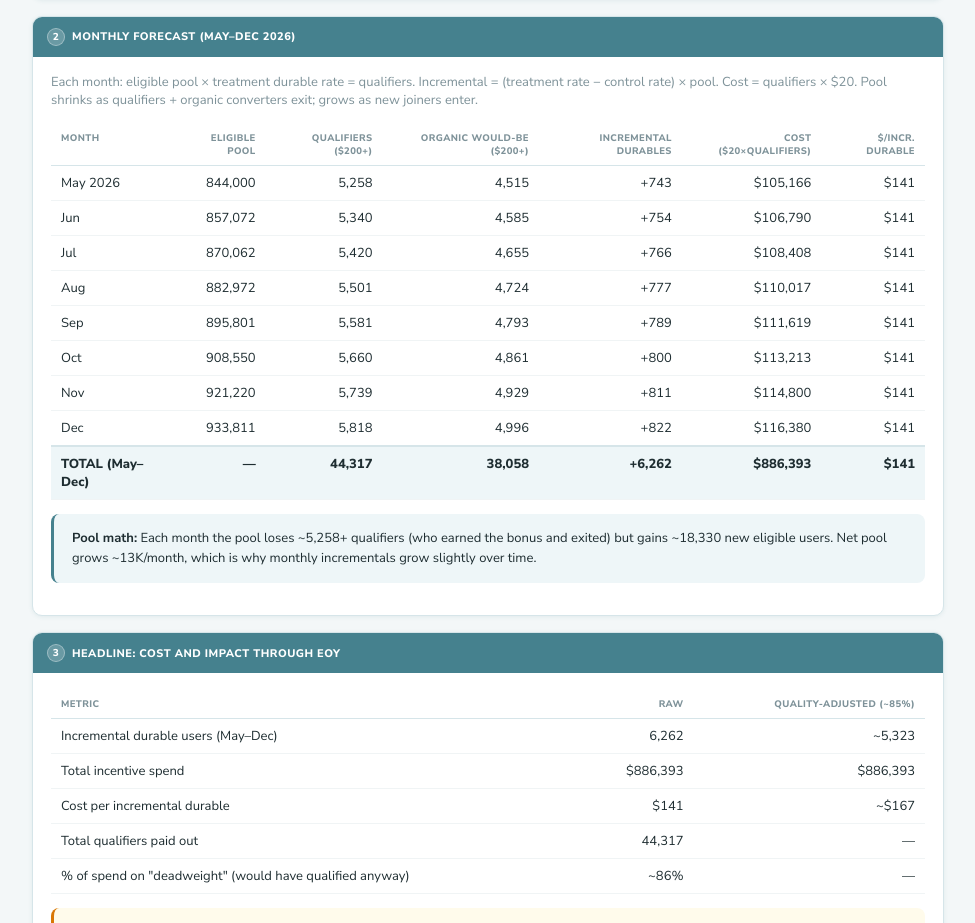
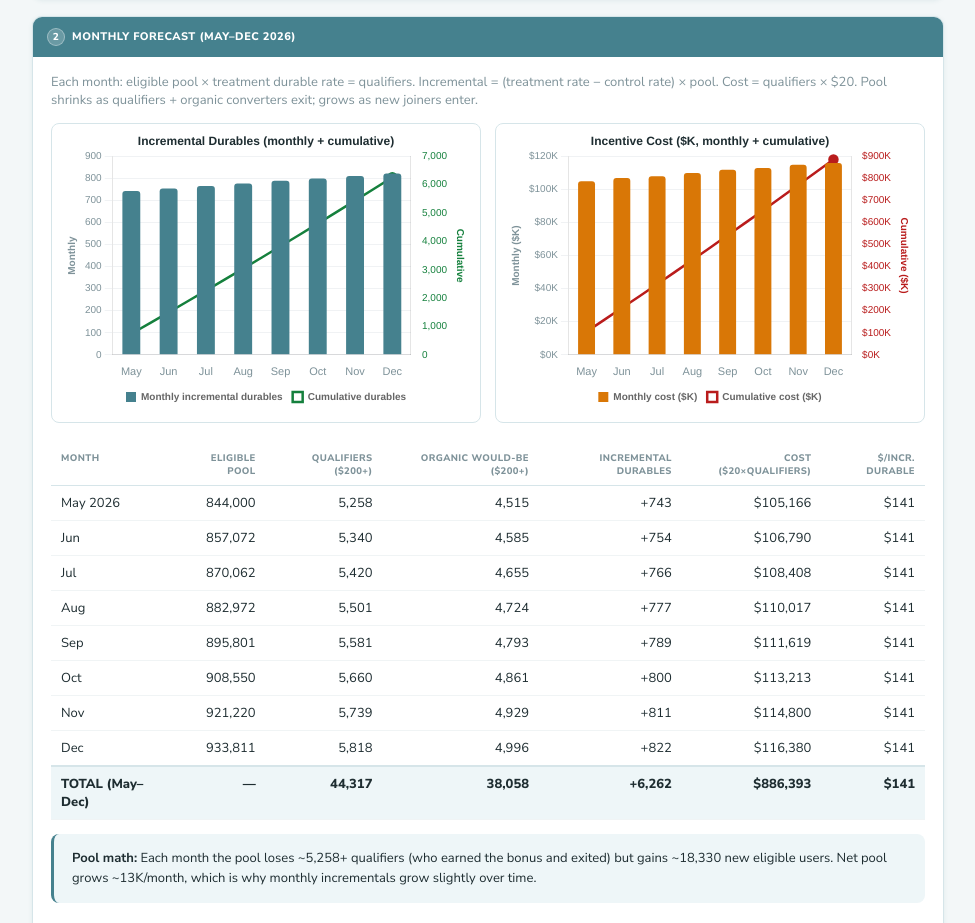
Before and after one commit to justinzhou-cloud/first-deposit-experiment, a plain HTML site: page forecast.html in a window 1280 px wide. Shown: the part 888-1811 px from the top of the page, without its empty margins (152-1127 px from the left). Drawn offline with nearby package versions, Linux system fonts and the light colour scheme.

Commit message:
Add forecast visuals: monthly + cumulative durables and cost charts
Made-with: Cursor

```diff
--- a/forecast.html
+++ b/forecast.html
@@ -116,6 +116,15 @@
     <div class="sec-head"><span class="sec-num">2</span> Monthly forecast (May&ndash;Dec 2026)</div>
     <div class="card-body">
       <p style="font-size:13px; color:var(--muted); margin:0 0 14px;">Each month: eligible pool &times; treatment durable rate = qualifiers. Incremental = (treatment rate &minus; control rate) &times; pool. Cost = qualifiers &times; $20. Pool shrinks as qualifiers + organic converters exit; grows as new joiners enter.</p>
+
+      <div style="display:grid; grid-template-columns:1fr 1fr; gap:14px; margin-bottom:20px;">
+        <div style="position:relative; height:300px; background:var(--surface); border:1px solid var(--border); border-radius:8px; padding:10px;">
+          <canvas id="chart-forecast-durables"></canvas>
+        </div>
+        <div style="position:relative; height:300px; background:var(--surface); border:1px solid var(--border); border-radius:8px; padding:10px;">
+          <canvas id="chart-forecast-cost"></canvas>
+        </div>
+      </div>
 
       <table>
         <thead>
@@ -433,6 +442,69 @@
 <script src="https://cdn.jsdelivr.net/npm/chart.js@4.4.3/dist/chart.umd.min.js"></script>
 <script>
 (function () {
+  /* ── Forecast charts ── */
+  var months = ['May', 'Jun', 'Jul', 'Aug', 'Sep', 'Oct', 'Nov', 'Dec'];
+  var incrDurables = [743, 754, 766, 777, 789, 800, 811, 822];
+  var cumDurables = [];
+  var cumCost = [];
+  var monthlyCost = [105166, 106790, 108408, 110017, 111619, 113213, 114800, 116380];
+  var running = 0; var runCost = 0;
+  for (var i = 0; i < months.length; i++) {
+    running += incrDurables[i]; cumDurables.push(running);
+    runCost += monthlyCost[i]; cumCost.push(Math.round(runCost / 1000));
+  }
+
+  var tealC = '#45818e'; var greenC = '#15803d'; var amberC = '#d97706'; var mutedC = '#7e9299';
+
+  new Chart(document.getElementById('chart-forecast-durables'), {
+    type: 'bar',
+    data: {
+      labels: months,
+      datasets: [
+        { label: 'Monthly incremental durables', data: incrDurables, backgroundColor: tealC, borderRadius: 3, barPercentage: 0.6, yAxisID: 'y' },
+        { label: 'Cumulative durables', data: cumDurables, type: 'line', borderColor: greenC, backgroundColor: 'transparent', borderWidth: 2.5, pointRadius: 4, pointBackgroundColor: greenC, tension: 0.2, yAxisID: 'y2' }
+      ]
+    },
+    options: {
+      responsive: true, maintainAspectRatio: false, animation: false,
+      plugins: {
+        title: { display: true, text: 'Incremental Durables (monthly + cumulative)', font: { size: 12, weight: '800' }, color: '#1e2d31', padding: { bottom: 8 } },
+        legend: { position: 'bottom', labels: { boxWidth: 10, font: { size: 10, weight: '600' } } },
+        tooltip: { callbacks: { label: function(ctx) { return ctx.dataset.label + ': ' + ctx.parsed.y.toLocaleString(); } } }
+      },
+      scales: {
+        y: { position: 'left', title: { display: true, text: 'Monthly', font: { size: 10, weight: '600' }, color: mutedC }, ticks: { font: { size: 10 }, color: mutedC }, grid: { color: '#f0f2f4' } },
+        y2: { position: 'right', title: { display: true, text: 'Cumulative', font: { size: 10, weight: '600' }, color: greenC }, ticks: { font: { size: 10 }, color: greenC }, grid: { display: false } },
+        x: { ticks: { font: { size: 11 }, color: mutedC }, grid: { display: false } }
+      }
+    }
+  });
+
+  new Chart(document.getElementById('chart-forecast-cost'), {
+    type: 'bar',
+    data: {
+      labels: months,
+      datasets: [
+        { label: 'Monthly cost ($K)', data: monthlyCost.map(function(v){return Math.round(v/1000);}), backgroundColor: amberC, borderRadius: 3, barPercentage: 0.6, yAxisID: 'y' },
+        { label: 'Cumulative cost ($K)', data: cumCost, type: 'line', borderColor: '#b91c1c', backgroundColor: 'transparent', borderWidth: 2.5, pointRadius: 4, pointBackgroundColor: '#b91c1c', tension: 0.2, yAxisID: 'y2' }
+      ]
+    },
+    options: {
+      responsive: true, maintainAspectRatio: false, animation: false,
+      plugins: {
+        title: { display: true, text: 'Incentive Cost ($K, monthly + cumulative)', font: { size: 12, weight: '800' }, color: '#1e2d31', padding: { bottom: 8 } },
+        legend: { position: 'bottom', labels: { boxWidth: 10, font: { size: 10, weight: '600' } } },
+        tooltip: { callbacks: { label: function(ctx) { return ctx.dataset.label + ': $' + ctx.parsed.y + 'K'; } } }
+      },
+      scales: {
+        y: { position: 'left', title: { display: true, text: 'Monthly ($K)', font: { size: 10, weight: '600' }, color: mutedC }, ticks: { font: { size: 10 }, color: mutedC, callback: function(v) { return '$'+v+'K'; } }, grid: { color: '#f0f2f4' } },
+        y2: { position: 'right', title: { display: true, text: 'Cumulative ($K)', font: { size: 10, weight: '600' }, color: '#b91c1c' }, ticks: { font: { size: 10 }, color: '#b91c1c', callback: function(v) { return '$'+v+'K'; } }, grid: { display: false } },
+        x: { ticks: { font: { size: 11 }, color: mutedC }, grid: { display: false } }
+      }
+    }
+  });
+
+  /* ── Tenure charts ── */
   var labels = ['F30–F60D', 'F60–F90D', 'F90–F180D', 'F180D–1Y', '1Y+'];
   var controlDur = [0.682, 0.659, 0.514, 0.434, 0.382];
   var treatDur   = [0.719, 0.765, 0.582, 0.519, 0.504];
```
